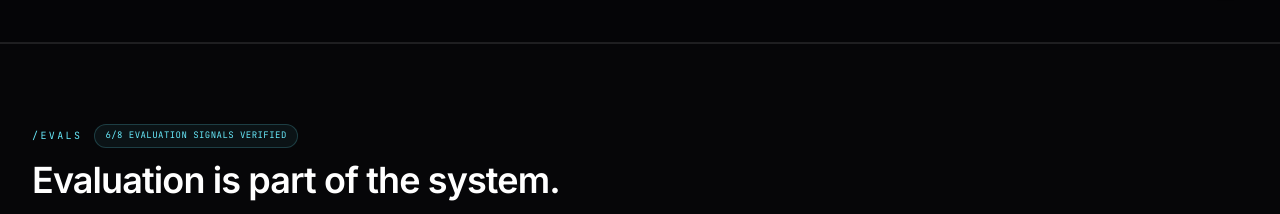
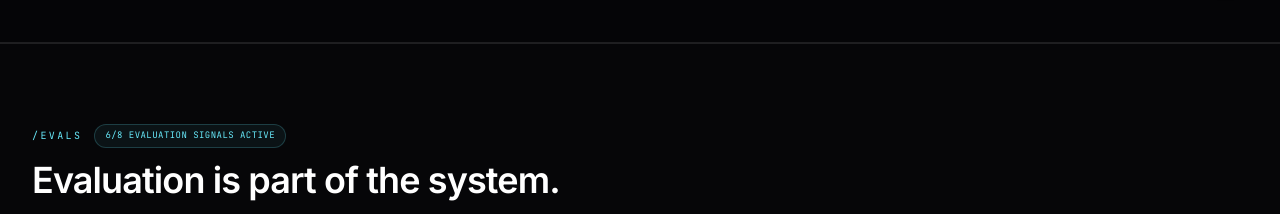
Before and after one commit to adityapurohit01/my_portfolio, a Next.js app: page / in a window 1280 px wide. Shown: the part 840-1054 px from the top of the page. Built offline with nearby package versions, Linux system fonts and the light colour scheme.

Commit message:
Clarify eval dashboard status count

```diff
--- a/src/components/SystemsEvalMatrix.tsx
+++ b/src/components/SystemsEvalMatrix.tsx
@@ -67,7 +67,7 @@ export default function SystemsEvalMatrix() {
             <div className="flex flex-wrap items-center gap-3">
               <p className="font-mono text-[10px] uppercase tracking-[0.24em] text-cyan-300">/evals</p>
               <span className="rounded-full border border-cyan-300/20 bg-cyan-300/[0.06] px-2.5 py-1 font-mono text-[9px] uppercase tracking-wider text-cyan-300">
-                6/8 evaluation signals verified
+                6/8 evaluation signals active
               </span>
             </div>
             <h2 className="mt-3 text-3xl font-semibold tracking-tight text-white sm:text-4xl">Evaluation is part of the system.</h2>
```
